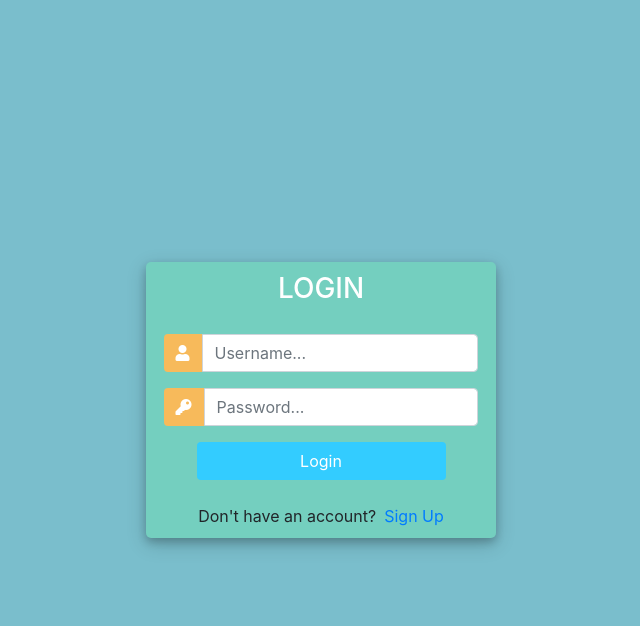
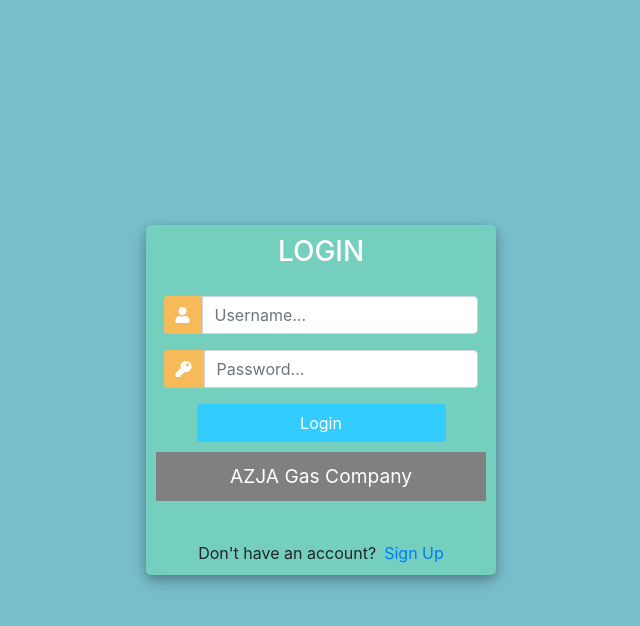
Before and after one commit to zainabdadani/Software_Development-COSC4353-, a Django app: template Fuel_Quote/quote/templates/quote/login.html in a window 1280 px wide. Shown: the top 626 px of the page, without its empty margins (319-959 px from the left). Run offline with Django 3.2, Linux system fonts and the light colour scheme; the template is opened without the code that fills it, so the values that code supplies are empty; some libraries are stand-ins or nearby versions.

Commit message:
Added login.html

```diff
--- a/Fuel_Quote/Fuel_Quote/urls.py
+++ b/Fuel_Quote/Fuel_Quote/urls.py
@@ -20,5 +20,5 @@
 
 urlpatterns = [
     path('admin/', admin.site.urls),
-    path('', include('quote.urls'))
+    path('', include('quote.urls')),
 ]
--- a/Fuel_Quote/quote/templates/quote/login.html
+++ b/Fuel_Quote/quote/templates/quote/login.html
@@ -72,6 +72,10 @@
 			padding: 10px;
 			margin-top: 10px;
 		}
+		p{
+			text-align: center;
+			font-size: larger;
+		}
 	</style>
 
 </head>
@@ -86,7 +90,6 @@
 				</div>
 				<div class="d-flex justify-content-center form_container">
 					<form method="POST" action="">
-						{% csrf_token %}
 						<div class="input-group mb-3">
 							<div class="input-group-append">
 								<span class="input-group-text"><i class="fas fa-user"></i></span>
@@ -110,13 +113,13 @@
 
 				</div>
 
-				{% for message in messages %}
-					<p id="messages">{{message}}</p>
-				{% endfor %}
+
+					<p id="messages">AZJA Gas Company</p>
+
 
 				<div class="mt-4">
 					<div class="d-flex justify-content-center links">
-						Don't have an account? <a href="{% url 'register' %}" class="ml-2">Sign Up</a>
+						Don't have an account? <a href="http://127.0.0.1:8000/register/" class="ml-2">Sign Up</a>
 					</div>
 
 				</div>
--- a/Fuel_Quote/quote/urls.py
+++ b/Fuel_Quote/quote/urls.py
@@ -4,5 +4,6 @@
 urlpatterns = [
     path('quote/', views.quote),
     path('history/', views.history),
-    path('registerClient/', views.registerClient)
+    path('registerClient/', views.registerClient),
+    path('', views.login)
 ]
--- a/Fuel_Quote/quote/views.py
+++ b/Fuel_Quote/quote/views.py
@@ -12,3 +12,6 @@
 
 def registerClient(request):
     return render(request,"quote/registerClient.html")
+
+def login(request):
+    return render(request, "quote/login.html")
--- a/test.py
+++ /dev/null
@@ -1 +0,0 @@
-#Use to test basic code befor implementation
```
